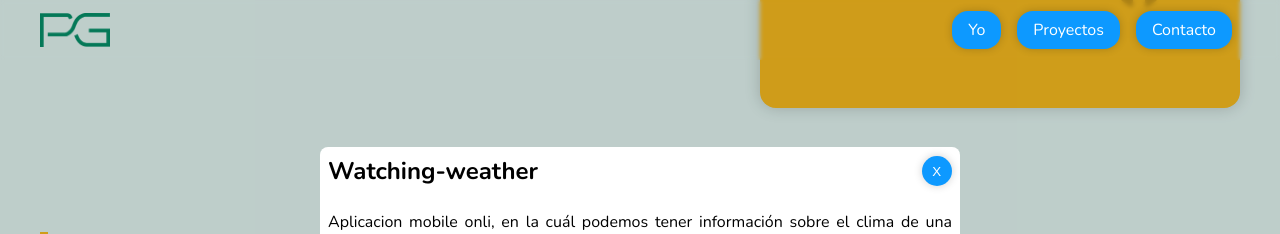
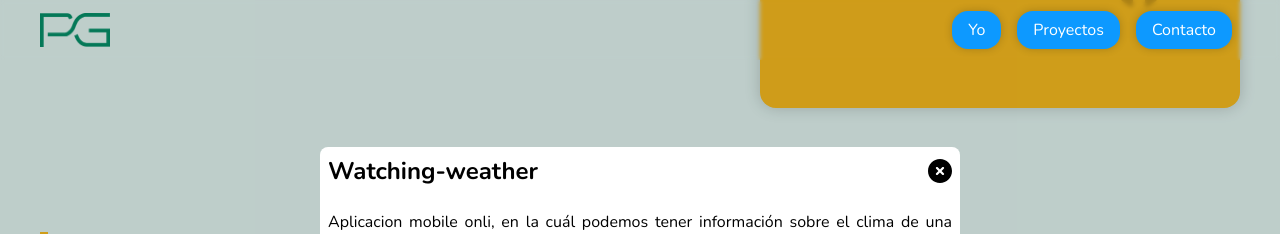
Before and after one commit to pablogallardodev/portfolio, a React (Vite) app: page / in a window 1280 px wide. Both pictures are taken after a click on the picture 264 px from the left and 1040 px from the top of the page. Shown: the part 640-874 px from the top of the page. Built offline with nearby package versions, Linux system fonts and the light colour scheme; no server answers.

Commit message:
Add icono para cerrar modal de proyectos

```diff
--- a/src/components/Projects.jsx
+++ b/src/components/Projects.jsx
@@ -2,6 +2,7 @@ import { useState } from 'react'
 import { motion, AnimatePresence } from 'framer-motion'
 import github from '../img/icons/github.svg'
 import chrome from '../img/icons/googlechrome.svg'
+import xmark from '../img/icons/xmark.svg'
 import facejoin from '../img/pages/facejoin.svg'
 import inventory from '../img/pages/inventory.svg'
 import watchingweather from '../img/pages/watchingweather.svg'
@@ -61,7 +62,7 @@ const Projects = () => {
             <motion.div>
               <div className={styles.head}>
                 <h2>{selectProject.name}</h2>
-                <motion.button whileTap={{ scale: 0.9 }} onClick={() => setSelectProject(null)}><p>X</p></motion.button>
+                <motion.button whileTap={{ scale: 0.9 }} onClick={() => setSelectProject(null)}><img src={xmark} alt="Close modal"/></motion.button>
               </div>
               <p className={styles.description}>{selectProject.description}</p>
               <img className={styles.imgProject} src={selectProject.img} alt="project img"/>
--- a/src/styles/Project.module.css
+++ b/src/styles/Project.module.css
@@ -68,16 +68,10 @@
 }
 
 .head button {
-  background-color: var(--secondary-color);
+  background-color: transparent;
   border: none;
-  border-radius: 50%;
-  box-shadow: 0 0 .5rem var(--shadow-color);
-  color: var(--white-color);
   cursor: pointer;
-  display: grid;
   height: 1.5rem;
-  padding: .2rem;
-  place-items: center;
   width: 1.5rem;
 }
 
```
Also changed, not shown: src/img/icons/xmark.svg (added), 1 other file (tests, documents, lock files or other folders).
